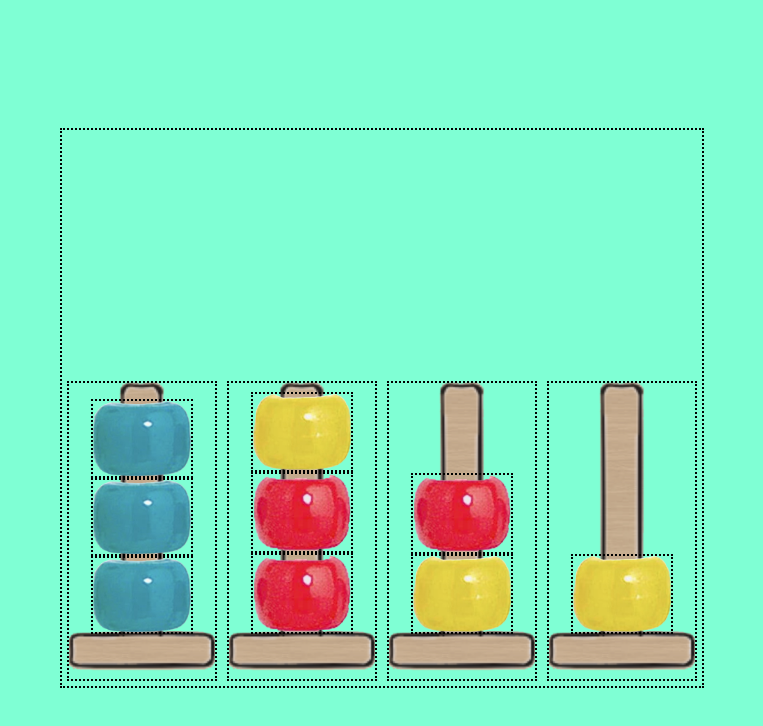
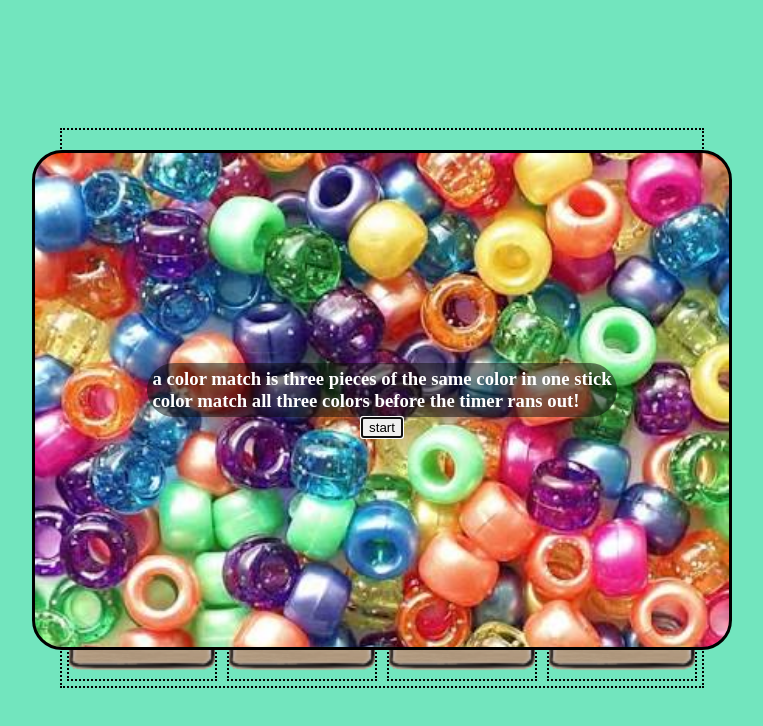
Before and after one commit to rahafnabil/color-stack, a plain HTML site: page index.html in a window 1280 px wide. Shown: the whole page, without its empty margins (258-1021 px from the left). Drawn offline with Linux system fonts and the light colour scheme.

Commit message:
commiting my changes , the timer and resrt is left

```diff
--- a/app.js
+++ b/app.js
@@ -1,32 +1,93 @@
-const Bead=document.querySelectorAll('.bead')
-const firstStickBeads=document.querySelectorAll('#firstStick .bead')
-const secondStickBeads=document.querySelectorAll('#secondStick .bead')
-const thirdStickBeads=document.querySelectorAll('#thirdStick .bead')
-const fourthStickBeads=document.querySelectorAll('#fourthStick .bead')
+const blueBead=document.createElement('img')
+blueBead.className='bead'
+blueBead.src = './assets/Blue-bead.png'
+const yellowBead=document.createElement('img')
+yellowBead.className='bead'
+yellowBead.src = './assets/Yellow-bead.png'
+const redBead=document.createElement('img')
+redBead.className='bead'
+redBead.src = './assets/Red-bead.PNG'
+//this array contain 9 beads (3 from each color)
+const randomizeArr=[redBead,redBead,blueBead,blueBead,redBead,yellowBead,yellowBead,yellowBead,blueBead]
 const easySticks=document.querySelectorAll(".easyStick")
-const sticksBeadsArr=[[...firstStickBeads],[...secondStickBeads],[...thirdStickBeads],[...fourthStickBeads]]
-//stickes selection counter
+function randomize(){
+    //console.log(randomizeArr)
+    //console.log(randomizeArr.length)
+    return (Math.floor(Math.random() * (randomizeArr.length)-1))
+
+}
+function randomizeOrder(){
+    easySticks.forEach((stick,index)=>{
+        if(index===easySticks.length-1){
+            return
+        }
+        else{
+            //console.log((randomizeArr.splice(randomize(),1))[0])
+            console.log(index)
+             //console.log(randomizeArr[randomize()].pop())
+
+             //-->✨dear instructor , after carfull consideration , ive used this good looking .cloneNode(true) part
+             //and that's after what my wise eyes sow from benefits and gains in using such a part✨
+             //-->jk its bc only one bead of each color was showing and i found that in dom , sometimes the brawser missunderstand
+             // reusing the same var that applies the dom as moving the created piece instead of actually creating a new one
+             //sooo clone node ensure to tell brawser not to
+            // console.log(`before round ${index+1}: ${randomizeArr.length}`)
+            stick.appendChild(((randomizeArr.splice(randomize(),1))[0]).cloneNode(true))
+            stick.appendChild(((randomizeArr.splice(randomize(),1))[0]).cloneNode(true))
+            stick.appendChild(((randomizeArr.splice(randomize(),1))[0]).cloneNode(true))
+            //console.log(`after round ${index+1}: ${randomizeArr.length}`)
+        }
+    })
+
+
+
+
+}
+//-->👀ik this section under looks a bit suspicious but i figured out that in order to have the first board
+//randomized , i must keep those get methods in order to have the
+//code live loading the cotent from the sticks in case we restart a game mid session and also for the first game randomization
+
+const firstStickBeads=document.getElementById('firstStick').getElementsByClassName('bead')
+const secondStickBeads=document.getElementById('secondStick').getElementsByClassName('bead')
+const thirdStickBeads=document.getElementById('thirdStick').getElementsByClassName('bead')
+const fourthStickBeads=document.getElementById('fourthStick').getElementsByClassName('bead')
+const startPopUp=document.querySelector('#startPopUp')
+const timerEl = document.querySelector('#timer')
+const startBtn=document.querySelector('#startBtn')
+
+
+randomizeOrder()
+let sticksBeadsArr=[[...firstStickBeads],[...secondStickBeads],[...thirdStickBeads],[...fourthStickBeads]]
+
+
+
 let gameDone=false
 let selectedEl
 let selectionInitiated= false
 let matchedStickCount=0
 let fbead
-//console.log(sticksBeadsArr)
-//console.log(sticksBeadsArr[1])
-/*
-let firstStickSelected= false
-let secondStickSelected= false
-let thirdtickSelected= false
-let fourthStickSelected= false*/
-//this var will either
-/*const Bead=document.querySelectorAll('#firstStick.bead')
-const Bead=document.querySelectorAll('.bead')
-const Bead=document.querySelectorAll('.bead')*/
-//console.log(firstStickBeads)
-//console.log(secondStickBeads)
-//console.log(thirdStickBeads)
-//console.log(fourthStickBeads)
-//console.dir(Bead)
+
+
+//here using the timer functionality
+let timeLeft = 20
+let timerId = null
+timeLeft.textContent = timeLeft
+const updateTimer = () => {
+  timeLeft = timeLeft - 1
+  timerEl.textContent = timeLeft
+}
+window.addEventListener("DOMContentLoaded", () => {
+    // Open as a modal on page load
+    startPopUp.showModal();
+    console.log('it recived ')
+    // Close when clicking the button
+    startBtn.addEventListener("click", () => {
+      startPopUp.close();
+    })
+
+
+})
+
 
 
 function transformPiece(selectedStick,Sindex,distStickId,Dindex){
@@ -64,9 +125,7 @@ function checkWin(){
                 console.log(`stick ${index+1} matched and count is ${matchedStickCount}`)
 
             }
-            //stick.every(matchCheck())
 
-           //console.log(`stick${index+1} applies`)
         }
 
 
@@ -85,6 +144,8 @@ function checkWin(){
     }
 
 }
+
+
 
 
 easySticks.forEach((stick,index)=>{
--- a/index.html
+++ b/index.html
@@ -9,23 +9,31 @@
     <script defer src="./app.js"></script>
 </head>
 <body>
+    <div id="timer"><p ><span>0</span>S</p></div>
+    <dialog id="startPopUp">
+        <h3>a color match is three pieces of the same color in one stick <br>
+        color match all three colors before the timer rans out! </h3>
+        <img src="" alt="">
+        <button id="startBtn">start</button>
+    </dialog>
+
     <div id="easyGame" class="game">
         <div class="easyStick" id="firstStick">
+            <!--<img class="bead" src="./assets/Blue-bead.PNG" alt="">
             <img class="bead" src="./assets/Blue-bead.PNG" alt="">
-            <img class="bead" src="./assets/Blue-bead.PNG" alt="">
-            <img class="bead" src="./assets/Blue-bead.PNG" alt="">
+            <img class="bead" src="./assets/Blue-bead.PNG" alt="">-->
         </div>
         <div class="easyStick" id="secondStick">
+            <!--<img class="bead" src="./assets/Red-bead.PNG" alt="">
             <img class="bead" src="./assets/Red-bead.PNG" alt="">
-            <img class="bead" src="./assets/Red-bead.PNG" alt="">
-            <img class="bead" src="./assets/Yellow-bead.png" alt="">
+            <img class="bead" src="./assets/Yellow-bead.png" alt="">-->
         </div>
         <div class="easyStick" id="thirdStick">
-             <img class="bead" src="./assets/Yellow-bead.png" alt="">
-             <img class="bead" src="./assets/Red-bead.PNG" alt="">
+             <!--<img class="bead" src="./assets/Yellow-bead.png" alt="">
+             <img class="bead" src="./assets/Red-bead.PNG" alt="">-->
         </div>
         <div class="easyStick" id="fourthStick">
-             <img class="bead" src="./assets/Yellow-bead.png" alt="">
+             <!--<img class="bead" src="./assets/Yellow-bead.png" alt="">-->
         </div>
         <!--<img class="easyStick" id="firstStick" src="./assets/Color-stack-stick.PNG" alt="">
         <img class="easyStick" id="secondStick" src="./assets/Color-stack-stick.PNG" alt="">
--- a/style.css
+++ b/style.css
@@ -4,12 +4,10 @@
 
 
 }
-body{
+body:not(#timer){
     display: flex;
     justify-content: center;
     align-items: center;
-    width: 200px;
-   height: 200px;
     width: 100vw;
     height: 100vh;
 
@@ -25,12 +23,12 @@ body{
         height: 400px;
         justify-content: center;
         align-items: end;
-        border: 2px dotted black;
+        border:2px dotted black;
         .easyStick{
             display: flex;
             border:2px dotted black;
             width: 150px;
-            height: 300px;
+            height: 320px;
 
             margin: 5px;
             background-image: url("assets/Color-stack-stick.PNG") ;
@@ -57,7 +55,36 @@ body{
                 border:2px dotted black;
 
             }
+
         }
 
     }
 }
+#timer{
+    position: absolute;
+    display: flex;
+
+    background-color: azure;
+}
+dialog[open]{
+
+    display: flex;
+    flex-direction: column;
+    justify-content: center;
+    align-items: center;
+    width: 700px;
+    height: 500px;
+    background-image: url('./assets/shiny-beads-bg.jpg');
+    background-size: cover;
+    border-radius:30px ;
+    h3{
+        top: 20px;
+        color: white;
+        background-color: rgb(10,10,10,0.5);
+        border-radius: 40px;
+        padding: 5px;
+    }
+
+    margin: auto;
+
+}
```
Also changed, not shown: assets/shiny-beads-bg.jpg (added).
